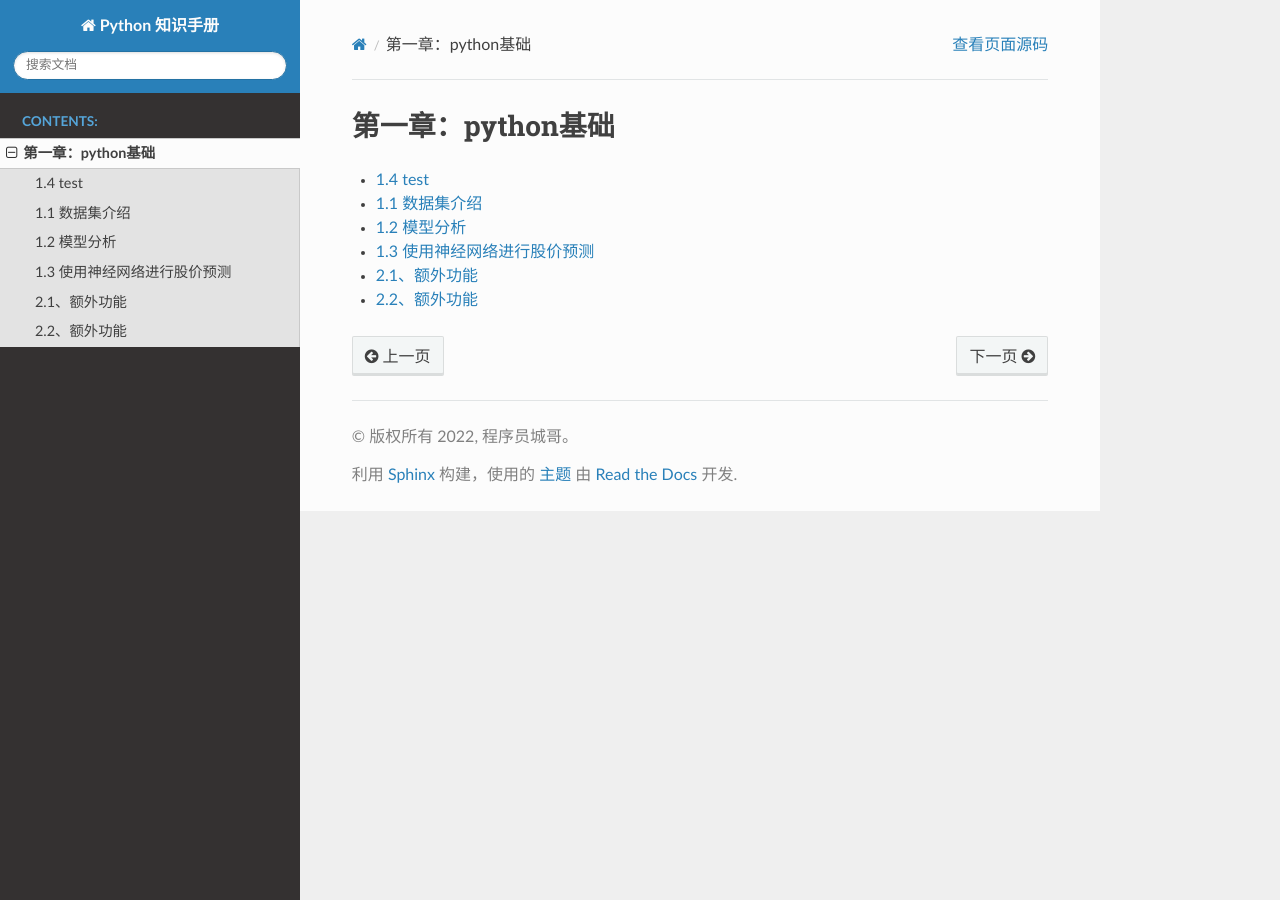
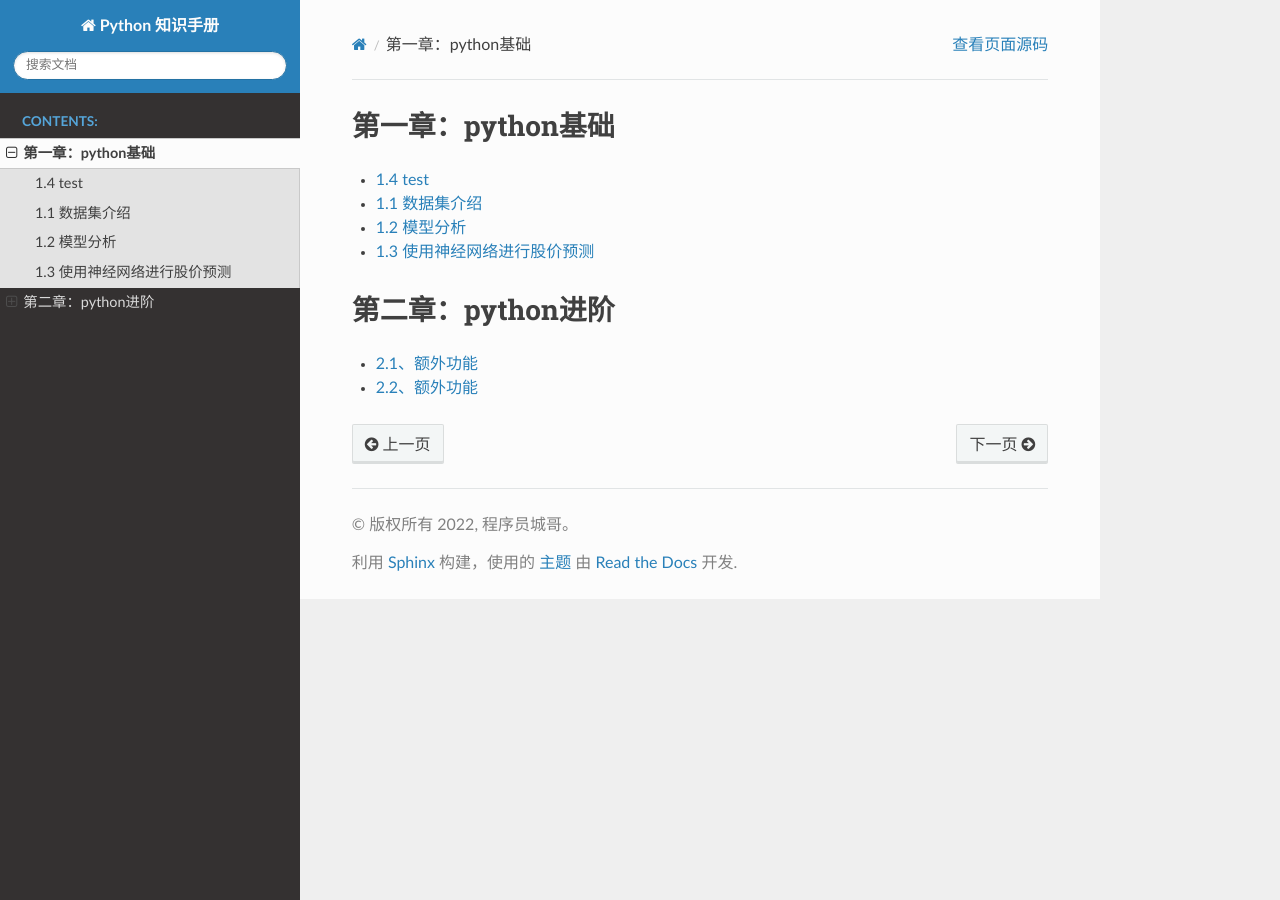
Before and after one commit to ChenXi-code/python, a Sphinx documentation site: the page built from source/tree/index.rst, in a window 1280 px wide. Built offline with Sphinx 7.4.7 and the Read the Docs theme 2.0.0, drawn with Linux system fonts in a browser that asks for light colours.

Commit message:
Update index.rst

```diff
--- a/source/tree/index.rst
+++ b/source/tree/index.rst
@@ -11,4 +6,11 @@
 
    python_base_knowledge.rst
    how_to_study_py.rst
+
+第二章：python进阶
+===================================
+
+.. toctree::
+   :maxdepth: 4
+
    python_base.md
```
Also changed, not shown: other parts of source/tree/index.rst (+0 -5 lines).
